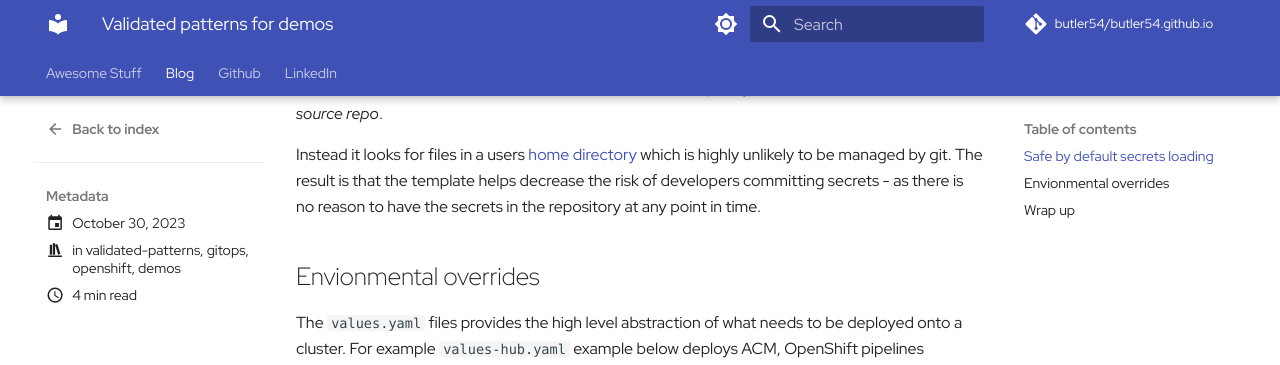
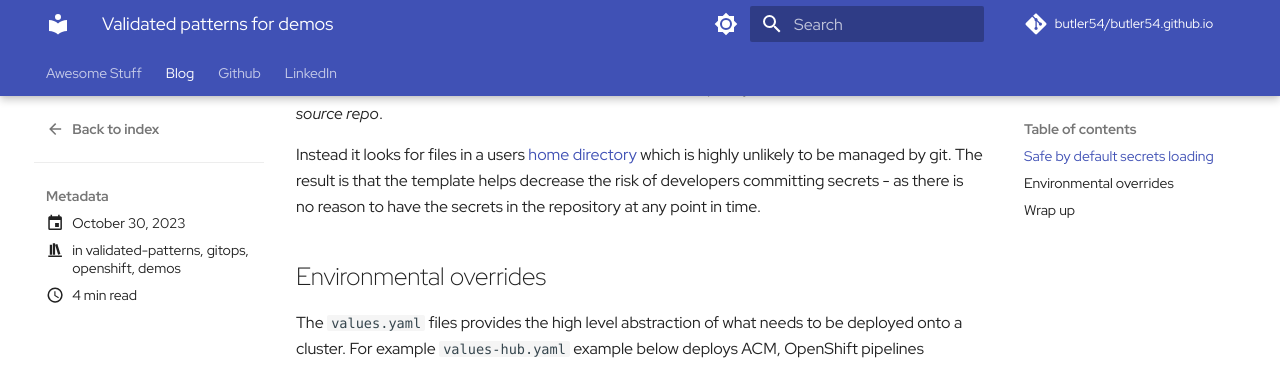
Before and after one commit to butler54/butler54.github.io, an MkDocs documentation site: the page built from docs/blog/posts/validated-demos.md, in a window 1280 px wide and 900 px high, scrolled down 1264 px. Shown: the top 365 px of the window. Built offline with MkDocs 1.6.1 and Material for MkDocs 9.7.7, drawn with Linux system fonts in a browser that asks for light colours; some web fonts are replaced; comment, search, counter and statistics services are not loaded.

Commit message:
chore: typos
Signed-off-by: Chris Butler <chris.butler@redhat.com>

```diff
--- a/docs/blog/posts/validated-demos.md
+++ b/docs/blog/posts/validated-demos.md
@@ -59,7 +59,7 @@ A nice feature of validated patterns sit that the secrets bootstrapping when cal
 Instead it looks for files in a users [home directory](https://github.com/validatedpatterns/common/tree/main/ansible/roles/vault_utils#values-secret-file-format) which is highly unlikely to be managed by git.
 The result is that the template helps decrease the risk of developers committing secrets - as there is no reason to have the secrets in the repository at any point in time.
 
-## Envionmental overrides
+## Environmental overrides
 
 The `values.yaml` files provides the high level abstraction of what needs to be deployed onto a cluster. For example `values-hub.yaml` example below deploys ACM, OpenShift pipelines ([Tekton](https://tekton.dev/)) and a pipelines Helm chart that contains Tekton pipeline definitions.
 
```
